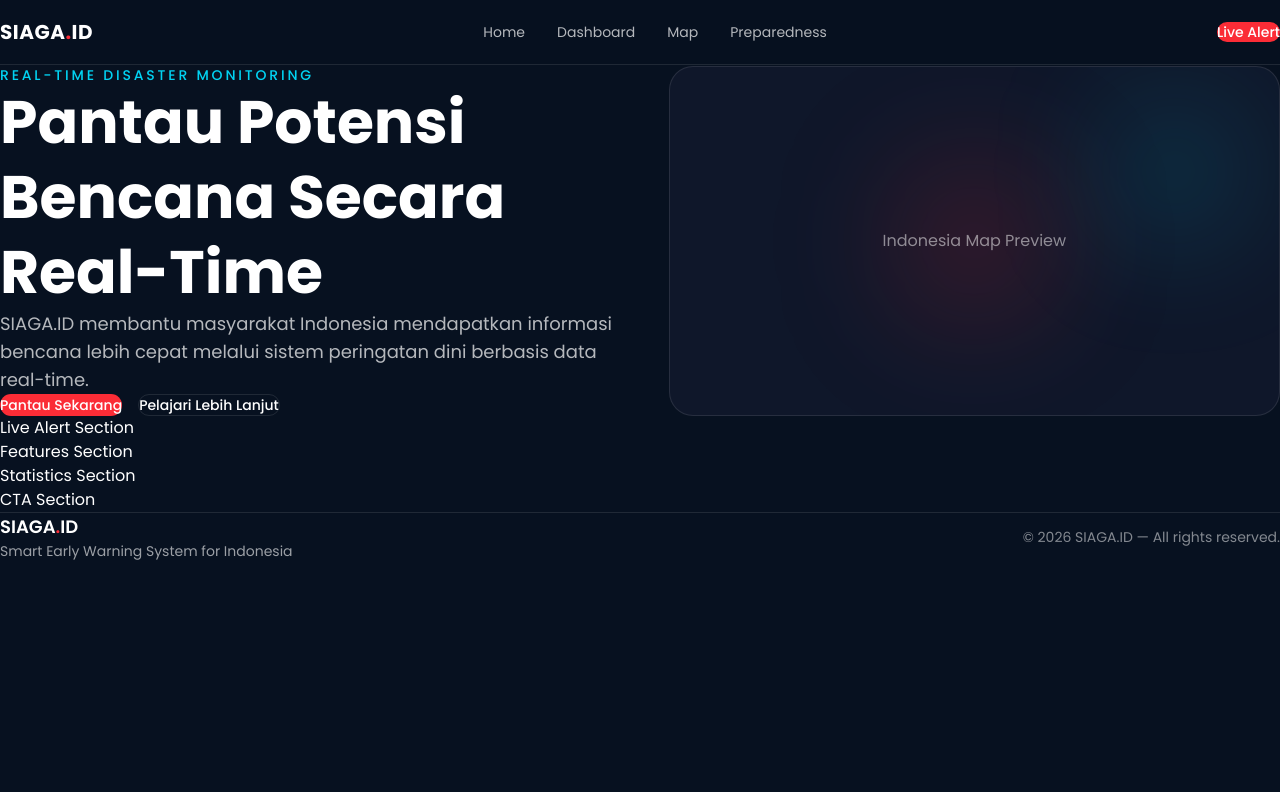
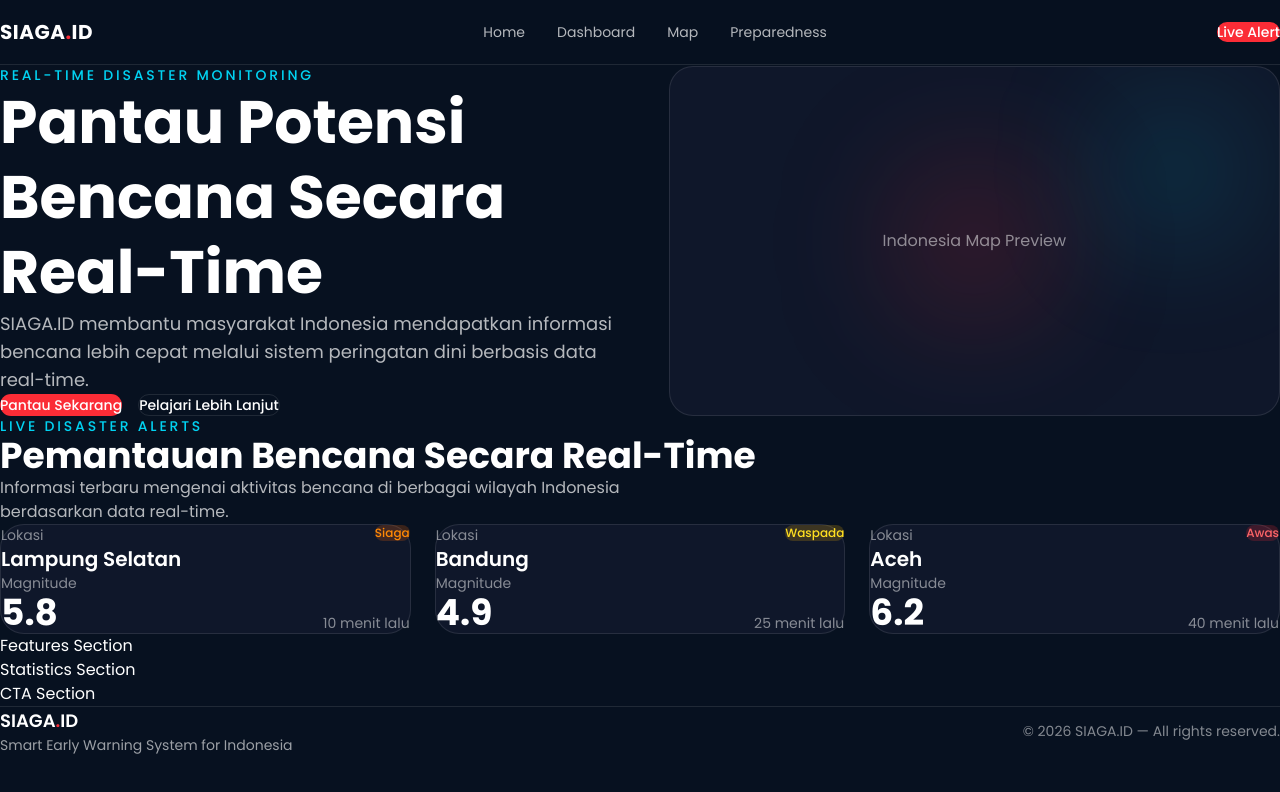
Before and after one commit to Erwingtw11/siaga-id, a Next.js app: page / in a window 1280 px wide. Shown: the top 792 px of the page. Built offline with nearby package versions, Linux system fonts and the light colour scheme.

Commit message:
membuat live alert section homepage

```diff
--- a/src/sections/home/live-alert-section.tsx
+++ b/src/sections/home/live-alert-section.tsx
@@ -1,7 +1,87 @@
+import Container from "@/components/layout/container";
+import SectionWrapper from "@/components/layout/section-wrapper";
+import BaseCard from "@/components/cards/base-card";
+
+const alerts = [
+  {
+    location: "Lampung Selatan",
+    magnitude: "5.8",
+    status: "Siaga",
+    time: "10 menit lalu",
+  },
+  {
+    location: "Bandung",
+    magnitude: "4.9",
+    status: "Waspada",
+    time: "25 menit lalu",
+  },
+  {
+    location: "Aceh",
+    magnitude: "6.2",
+    status: "Awas",
+    time: "40 menit lalu",
+  },
+];
+
 export default function LiveAlertSection() {
   return (
-    <section>
-      <h2>Live Alert Section</h2>
-    </section>
+    <SectionWrapper>
+      <Container>
+        <div className="mb-10">
+          <p className="mb-3 text-sm font-medium uppercase tracking-[0.2em] text-cyan-400">
+            Live Disaster Alerts
+          </p>
+
+          <h2 className="text-3xl font-bold text-white md:text-4xl">
+            Pemantauan Bencana Secara Real-Time
+          </h2>
+
+          <p className="mt-4 max-w-2xl text-white/70">
+            Informasi terbaru mengenai aktivitas bencana di berbagai wilayah
+            Indonesia berdasarkan data real-time.
+          </p>
+        </div>
+
+        <div className="grid gap-6 md:grid-cols-2 xl:grid-cols-3">
+          {alerts.map((alert, index) => (
+            <BaseCard key={index}>
+              <div className="flex items-start justify-between">
+                <div>
+                  <p className="text-sm text-white/50">Lokasi</p>
+
+                  <h3 className="mt-2 text-xl font-semibold text-white">
+                    {alert.location}
+                  </h3>
+                </div>
+
+                <div
+                  className={`rounded-full px-3 py-1 text-xs font-medium ${
+                    alert.status === "Awas"
+                      ? "bg-red-500/20 text-red-400"
+                      : alert.status === "Siaga"
+                        ? "bg-orange-500/20 text-orange-400"
+                        : "bg-yellow-500/20 text-yellow-300"
+                  }`}
+                >
+                  {alert.status}
+                </div>
+              </div>
+
+              <div className="mt-8 flex items-end justify-between">
+                <div>
+                  <p className="text-sm text-white/50">Magnitude</p>
+
+                  <h2 className="mt-2 text-4xl font-bold text-white">
+                    {alert.magnitude}
+                  </h2>
+                </div>
+
+                <p className="text-sm text-white/50">{alert.time}</p>
+              </div>
+            </BaseCard>
+          ))}
+        </div>
+      </Container>
+    </SectionWrapper>
   );
 }
```
